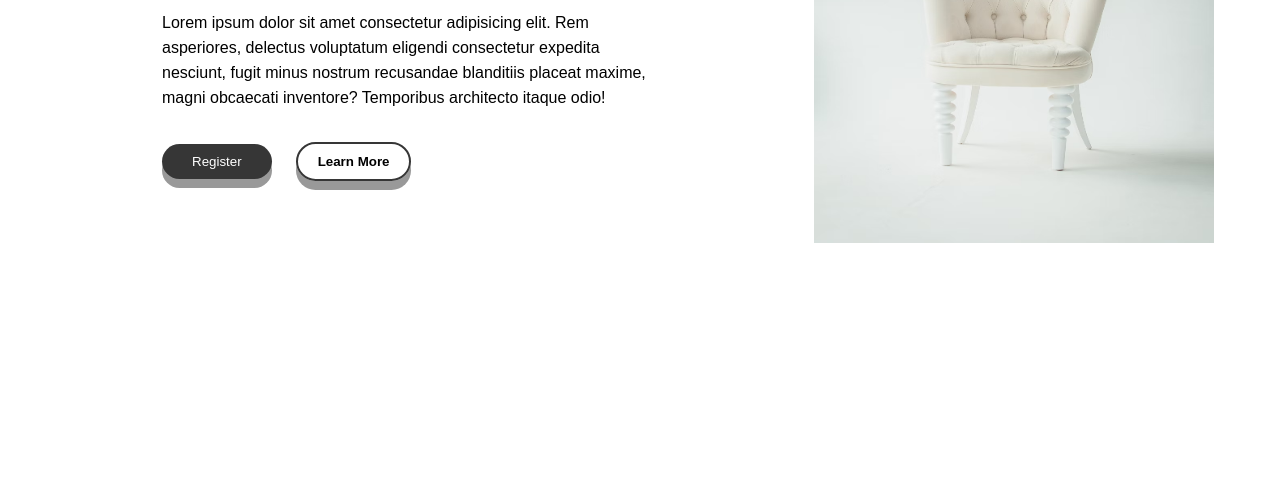
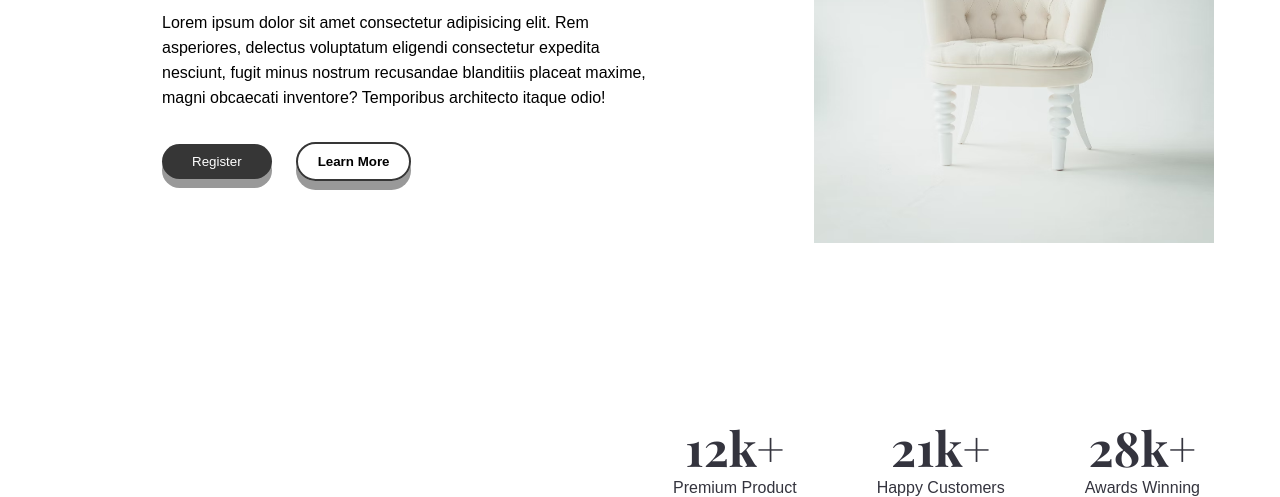
Before and after one commit to pageler/09_chairs_project, a plain HTML site: page index.html in a window 1280 px wide. Shown: the part 440-937 px from the top of the page. Before the commit the page ends 855 px from the top, so only its background shows below. Drawn offline with nearby package versions, Linux system fonts and the light colour scheme; a web font is replaced by a local one.

Commit message:
Popularity section.

```diff
--- a/index.html
+++ b/index.html
@@ -43,6 +43,22 @@
         </div>
     </header>
 
+    <!-- Popularity -->
+    <section class="popularity">
+        <div class="popularity-one">
+            <h1>12k+</h1>
+            <p>Premium Product</p>
+        </div>
+        <div class="popularity-two">
+            <h1>21k+</h1>
+            <p>Happy Customers</p>
+        </div>
+        <div class="popularity-three">
+            <h1>28k+</h1>
+            <p>Awards Winning</p>
+        </div>
+    </section>
+
     <!-- credits: Daniil Siantev -->
 </body>
 </html>
--- a/style.css
+++ b/style.css
@@ -125,3 +125,26 @@ header {
     margin-left: 20px;
     margin-bottom: 40px;
 }
+
+/* Popularity */
+.popularity {
+    display: flex;
+    justify-content: flex-end;
+    align-items: center;
+}
+
+.popularity div {
+    margin-right: 5rem;
+}
+
+.popularity div h1 {
+    font-size: 3rem;
+    text-align: center;
+    color: #34343e;
+    font-family: var(--main-font);
+}
+
+.popularity div p {
+    color:#34343e;
+    font-family: sans-serif;
+}
```
